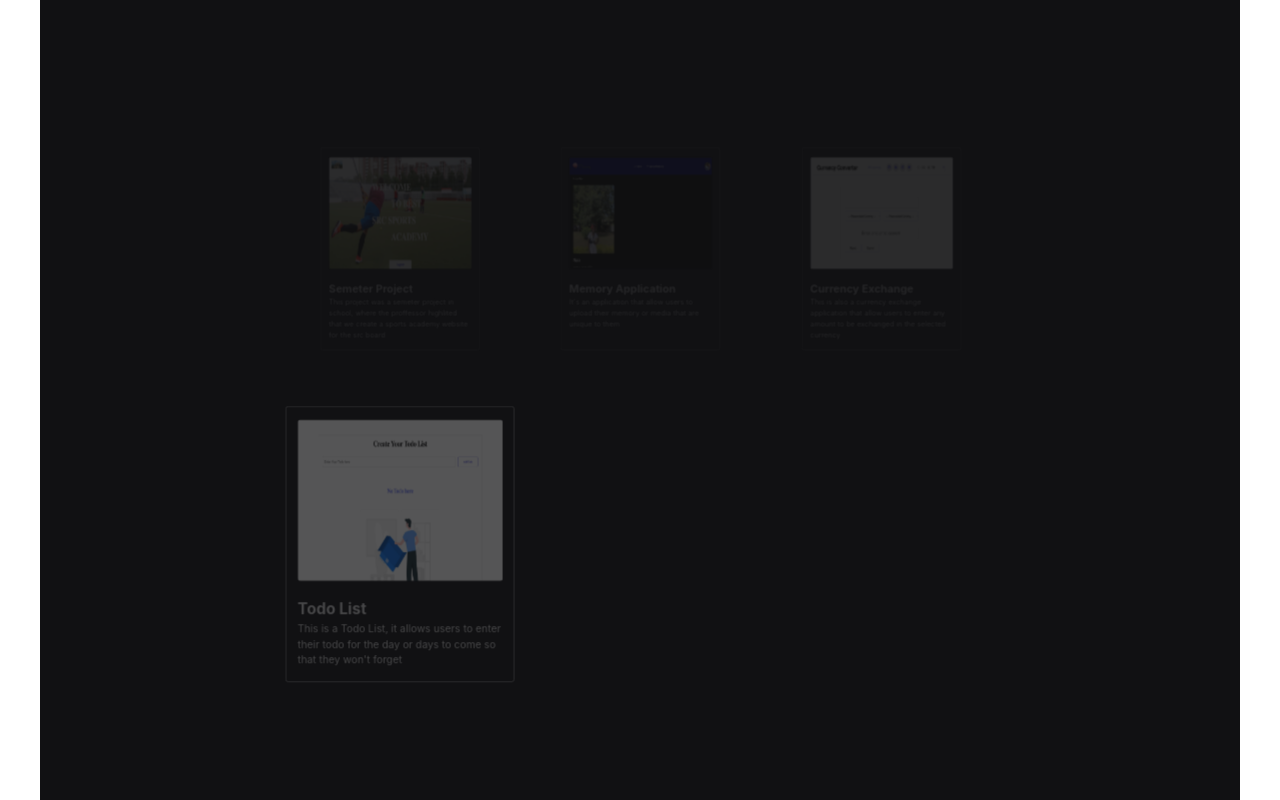
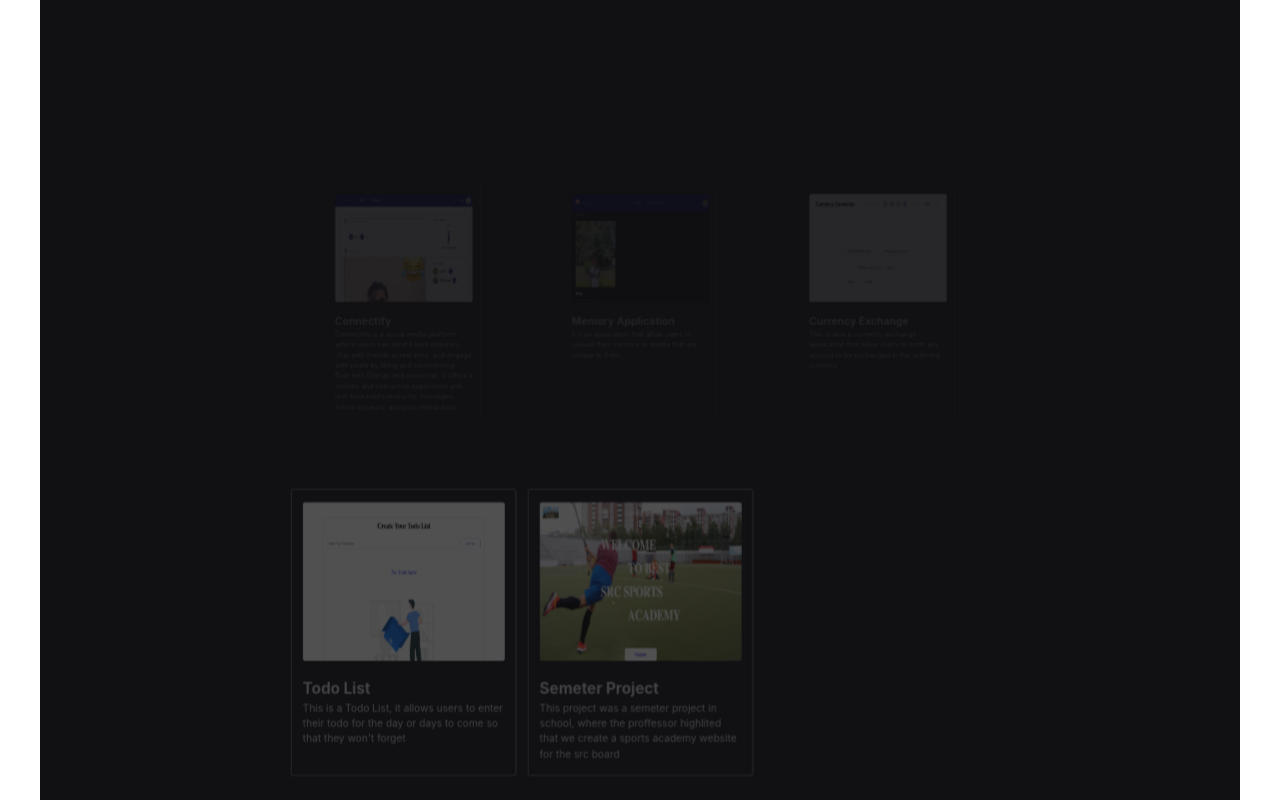
Before and after one commit to GordenArcher/Portfolio, a React (Vite) app in the folder portfolio/: page /portfolio in a window 1280 px wide. Shown: the part 660-1460 px from the top of the page. Built offline with nearby package versions, Linux system fonts and the light colour scheme; a small style sheet from the web is missing.

Commit message:
added a project

```diff
--- a/portfolio/src/App.css
+++ b/portfolio/src/App.css
@@ -86,8 +86,7 @@
 }
 
 .dev_wat, .m-pme, .resume_wrapper, .resume_right, .kick-start,
-.experience-tab, .services-app, .top-box, .projects, .por_projects, .main-form-dev,
-.left-cont, .right-cont{
+.experience-tab, .services-app, .top-box, .projects, .por_projects{
     animation: appear linear;
     animation-timeline: view();
     animation-range: entry 0% cover 40%;
--- a/portfolio/src/assets/CSS/contact.css
+++ b/portfolio/src/assets/CSS/contact.css
@@ -93,6 +93,7 @@
     font-size: 1rem;
     position: relative;
     transition: .3s ease;
+    color: hsl(0, 0%, 100%);
 }
 
 .name label, .email label{
@@ -106,11 +107,7 @@
     border: 1px solid hsla(0, 0%, 80%, 0.491);
     border-radius: 4px;
     transition: .3s ease;
-}
-
-input:focus, textarea:focus{
-    background: hsla(0, 0%, 100%);
-    color: hsl(0, 0%, 0%);
+    color: hsl(0, 0%, 100%);
 }
 
 .send button{
--- a/portfolio/src/layout/NavHeader.jsx
+++ b/portfolio/src/layout/NavHeader.jsx
@@ -95,7 +95,7 @@ const NavHeader = ( ) => {
 
                     <div className="hire-me">
                         <button>
-                            <Link to='/service'>
+                            <Link to='/contact'>
                                 Hire me
                             </Link>
                         </button>
--- a/portfolio/src/pages/Portfolio.jsx
+++ b/portfolio/src/pages/Portfolio.jsx
@@ -1,5 +1,5 @@
 import '../assets/CSS/portfolio.css'
-// import Proj1 from '../assets/images/proj1.jpeg''
+import Proj1 from '../assets/images/rdr.jpeg'
 import Proj2 from '../assets/images/proj2.jpeg'
 import Proj3 from '../assets/images/over.jpeg'
 // import Proj4 from '../assets/images/proj4.jpeg'
@@ -37,7 +37,7 @@ const Portfolio = () => {
                                                 <div className="projecct_overview">
                                                     <a href="http://semester-project-six.vercel.app" target="_blank" rel="noopener noreferrer">
                                                         <div className="proj_img cs">
-                                                            <img src={Proj2} alt="project image" />
+                                                            <img src={Proj1} alt="project image" />
                                                         </div>
                                                     </a>
                                                 </div>
@@ -45,8 +45,8 @@ const Portfolio = () => {
                                                 <div className="project_context">
                                                     <div className="frame_work">
                                                         <div className="fram_used">
-                                                            <h2>Semeter Project</h2>
-                                                            <p>This project was a semeter project in school, where the proffessor highlited that we create a sports academy website for the src board</p>
+                                                            <h2>Connectify</h2>
+                                                            <p>Connectify is a social media platform where users can send friend requests, chat with friends in real-time, and engage with posts by liking and commenting. Built with Django and javascript, it offers a smooth and interactive experience with real-time notifications for messages, friend requests, and post interactions.</p>
                                                         </div>
 
                                                     </div>
@@ -135,6 +135,29 @@ const Portfolio = () => {
                                                 </div>
                                             </div>
                                         </div>
+
+                                        <div className="projects">
+                                            <div className="project_content">
+                                                <div className="projecct_overview">
+                                                    <a href="http://semester-project-six.vercel.app" target="_blank" rel="noopener noreferrer">
+                                                        <div className="proj_img cs">
+                                                            <img src={Proj2} alt="project image" />
+                                                        </div>
+                                                    </a>
+                                                </div>
+
+                                                <div className="project_context">
+                                                    <div className="frame_work">
+                                                        <div className="fram_used">
+                                                            <h2>Semeter Project</h2>
+                                                            <p>This project was a semeter project in school, where the proffessor highlited that we create a sports academy website for the src board</p>
+                                                        </div>
+
+                                                    </div>
+                                                </div>
+                                            </div>
+                                        </div>
+
                                     </div>
                                 </div>
                             </div>
```
Also changed, not shown: portfolio/src/assets/images/rdr.jpeg (added).
